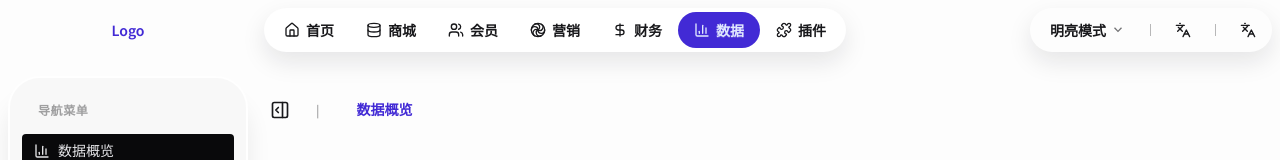
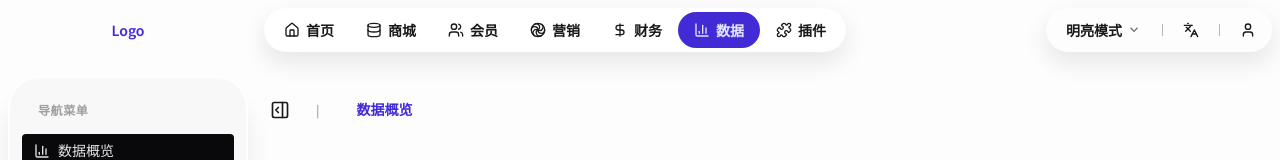
Before and after one commit to GthinkDev/next-daisy-admin, a Next.js app: page /data in a window 1280 px wide. Shown: the top 160 px of the page. Built offline with nearby package versions, Linux system fonts and the light colour scheme; a web font is replaced by a local one.

Commit message:
first commits

```diff
--- a/components/TopNav.tsx
+++ b/components/TopNav.tsx
@@ -6,7 +6,7 @@ import Link from 'next/link'
 import { usePathname } from 'next/navigation'
 import siteConfig from '@/libs/sites'
 import Themes from './Themes'
-import { Languages } from 'lucide-react'
+import { Languages, User } from 'lucide-react'
 
 const TopNav = () => {
 	const sites = siteConfig.sites
@@ -47,7 +47,7 @@ const TopNav = () => {
 			</div>
 
 			{/* 右侧操作按钮 */}
-			<div className='w-fit h-full items-center flex gap-3 rounded-full  box-shadow p-1'>
+			<div className='w-fit h-full items-center flex gap-2 rounded-full  box-shadow p-1'>
 				<Themes />
 				<div className='w-px h-1/3 bg-base-content/30' />
 				<button className='button-hover-global '>
@@ -55,7 +55,7 @@ const TopNav = () => {
 				</button>
 				<div className='w-px h-1/3 bg-base-content/30' />
 				<button className='button-hover-global '>
-					<Languages className='w-4 h-4' />
+					<User className='w-4 h-4' />
 				</button>
 			</div>
 		</section>
```
